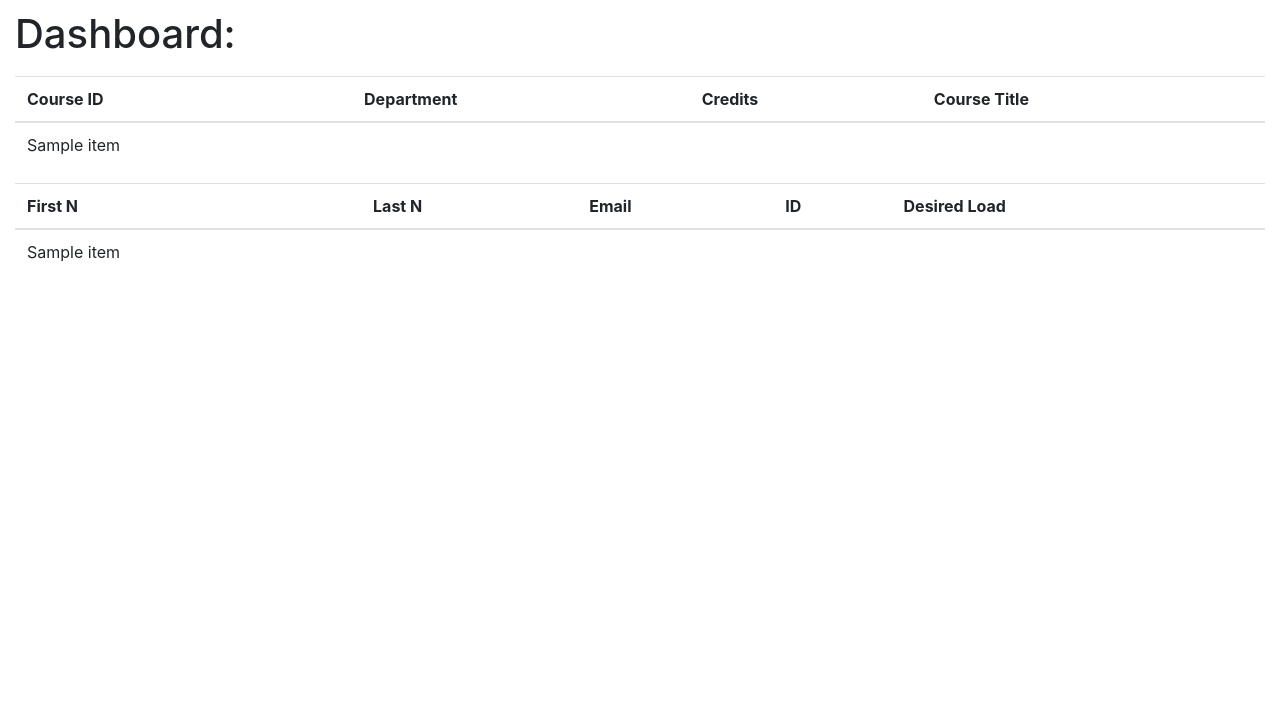
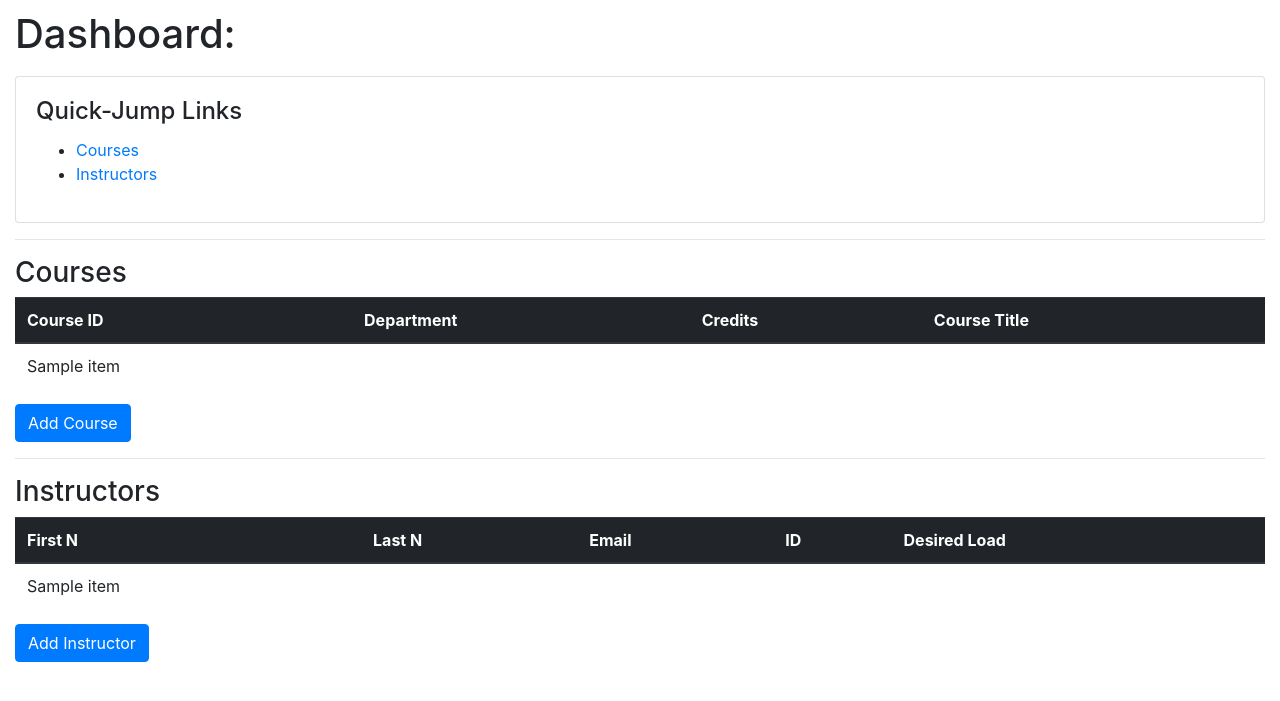
Before and after one commit to gruntygap/hirola-database-site, a Flask app: template app/templates/dashboard.html in a window 1280 px wide. Shown: the part 56-757 px from the top of the page. Run offline with Flask 2, Linux system fonts and the light colour scheme; the template is opened without the code that fills it: most values are stand-ins (such as "Sample title", 1, 10 or a date in 2020); some libraries are stand-ins or nearby versions.

Commit message:
Refactored some of the Dashboard, fixed a small bug in the phase query

```diff
--- a/app/database.py
+++ b/app/database.py
@@ -57,9 +57,9 @@ def run_phase(num):
 	for line in file:
 		try:
 			cursor.execute("{}".format(line))
+			cnx.commit()
 		except:
 			print("Cannot do that?")
-	cnx.commit()
 	cursor.close()
 	cnx.close()
 	file.close()
--- a/app/templates/dashboard.html
+++ b/app/templates/dashboard.html
@@ -1,8 +1,21 @@
 {% extends "header.html" %}
 {% block content %}
 <h1 id="titleOfPage">Dashboard:</h1>
+<div class="card">
+    <div class="card-body">
+    <div class="card-title"><h4>Quick-Jump Links</h4></div>
+    <div class="card-text">
+        <ul>
+        <li><a href="#courses">Courses</a></li>
+        <li><a href="#instructors">Instructors</a></li>
+    </ul>
+    </div>
+</div>
+</div>
+<hr>
+<h3 id="courses">Courses</h3>
 <table class="table">
-<thead>
+<thead class="thead-dark">
     <tr>
       <th>Course ID</th>
       <th>Department</th>
@@ -20,8 +33,11 @@
     {% endfor %}
 </tbody>
 </table>
-    <table class="table">
-<thead>
+<a class="btn btn-primary" href="/functions">Add Course</a>
+<hr>
+<h3 id="instructors">Instructors</h3>
+<table class="table">
+<thead class="thead-dark">
     <tr>
       <th>First N</th>
       <th>Last N</th>
@@ -40,4 +56,5 @@
     {% endfor %}
 </tbody>
 </table>
+<a class="btn btn-primary" href="/functions">Add Instructor</a>
 {% endblock %}
```
